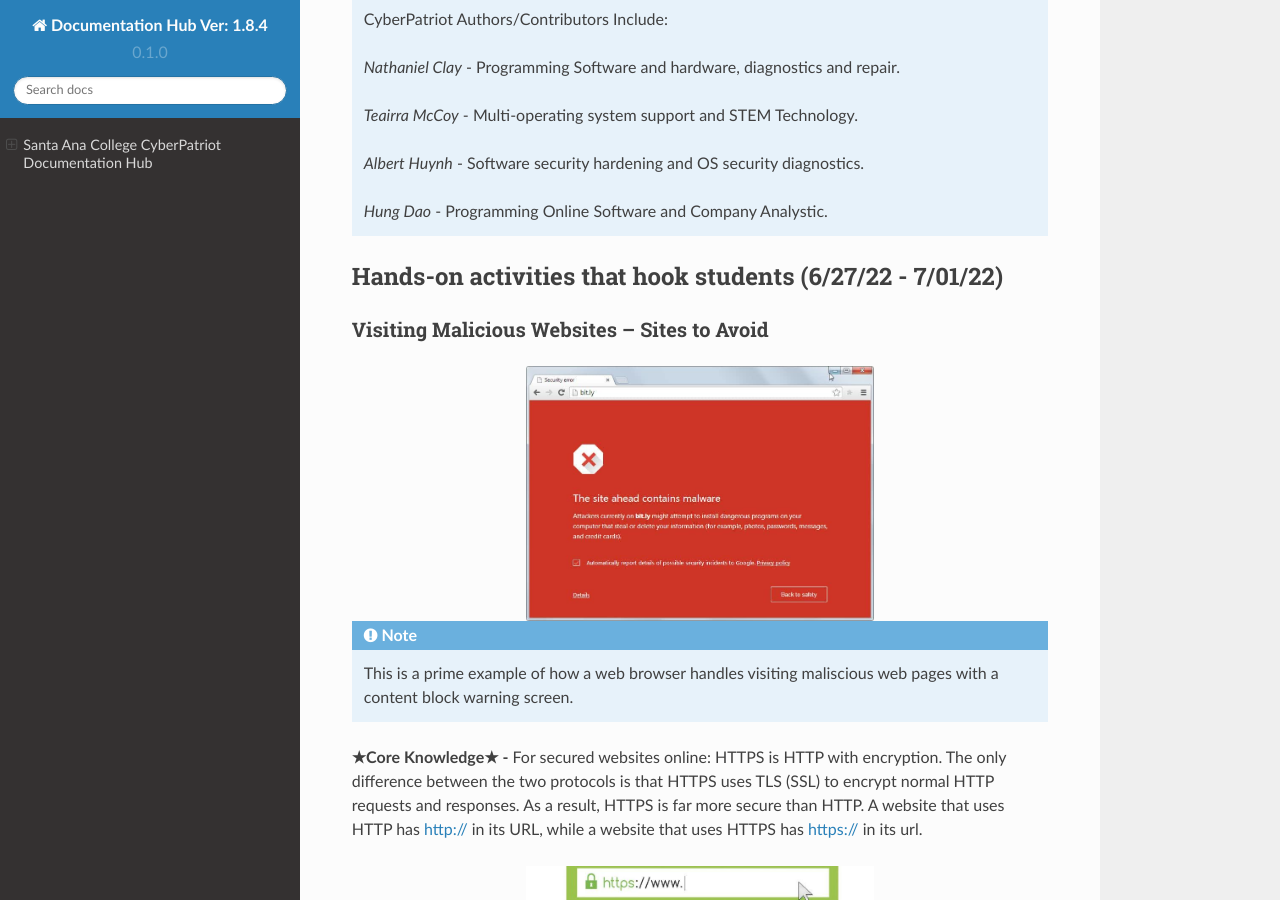
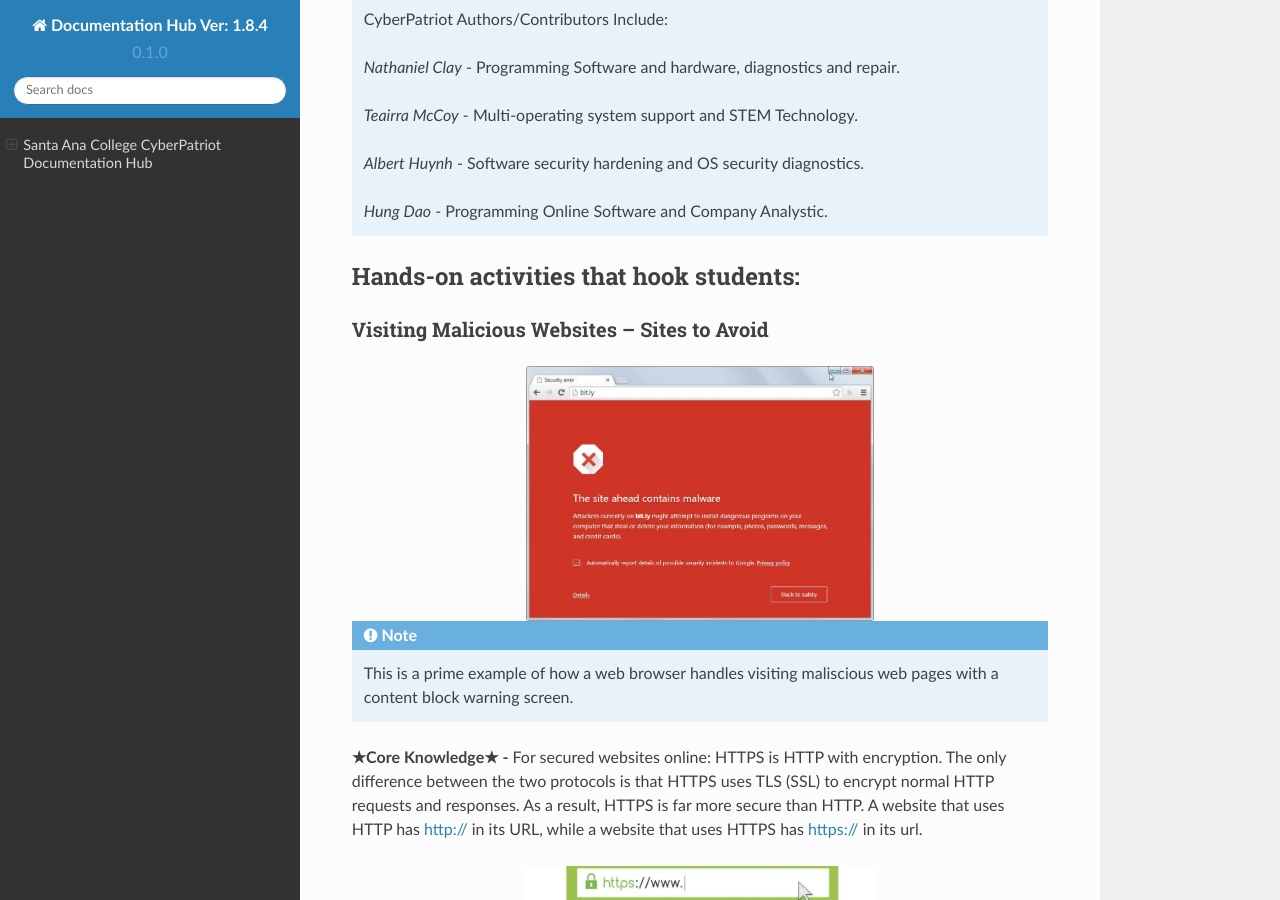
Before and after one commit to natt96z/cybersac, a Sphinx documentation site: the page built from docs/source/index.rst, in a window 1280 px wide and 900 px high, scrolled down 587 px. Built offline with Sphinx 7.4.7 and the Read the Docs theme 2.0.0, drawn with Linux system fonts in a browser that asks for light colours.

Commit message:
Update index.rst

```diff
--- a/docs/source/index.rst
+++ b/docs/source/index.rst
@@ -21,7 +21,7 @@ Santa Ana College CyberPatriot Documentation Hub
 
    *Hung Dao* - Programming Online Software and Company Analystic.
 
-Hands-on activities that hook students (6/27/22 - 7/01/22)
+Hands-on activities that hook students:
 ---------------
 
 Visiting Malicious Websites – Sites to Avoid
```
